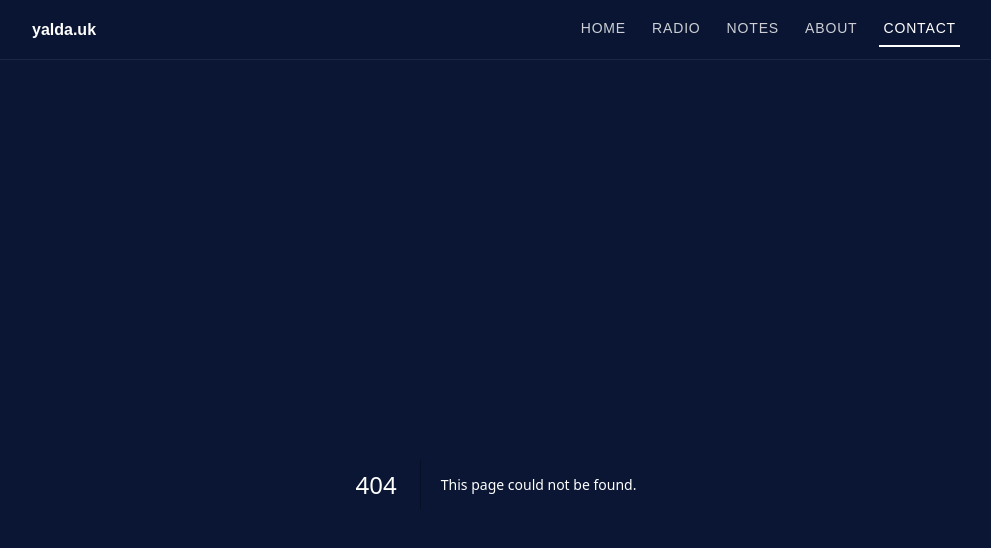
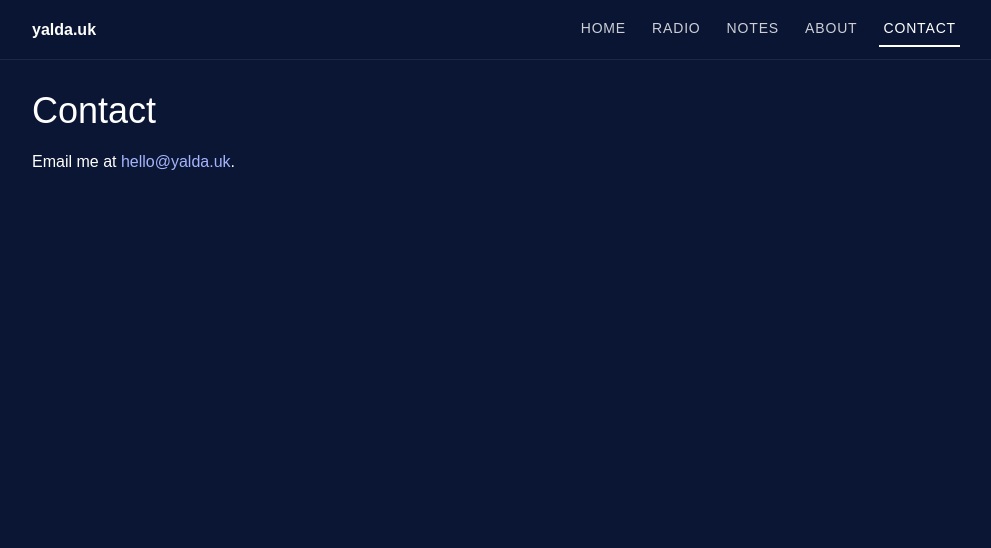
Before and after one commit to yalduh/yalda-uk, a Next.js app: page /contact in a window 1280 px wide. Before the commit this address had no page. Shown: the top 548 px of the page, without its empty margins (144-1135 px from the left). Built offline with nearby package versions, Linux system fonts and the light colour scheme.

Commit message:
Create page.tsx

```diff
--- /dev/null
+++ b/app/contact/page.tsx
@@ -0,0 +1,13 @@
+export default function ContactPage() {
+  return (
+    <main>
+      <h1 style={{ fontSize: 36, marginBottom: 12 }}>Contact</h1>
+      <p>
+        Email me at{" "}
+        <a href="mailto:hello@yalda.uk" style={{ color: "#a5b4fc" }}>
+          hello@yalda.uk
+        </a>.
+      </p>
+    </main>
+  );
+}
```
